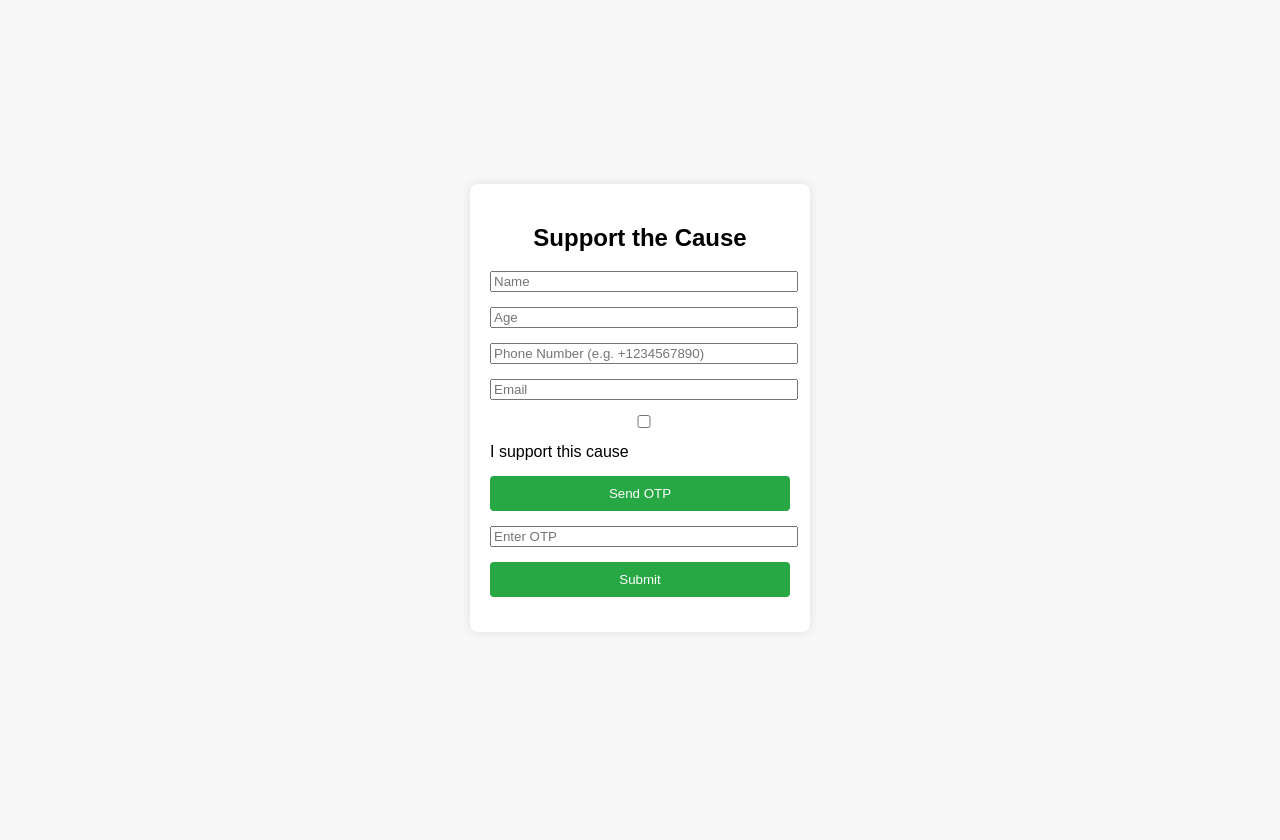
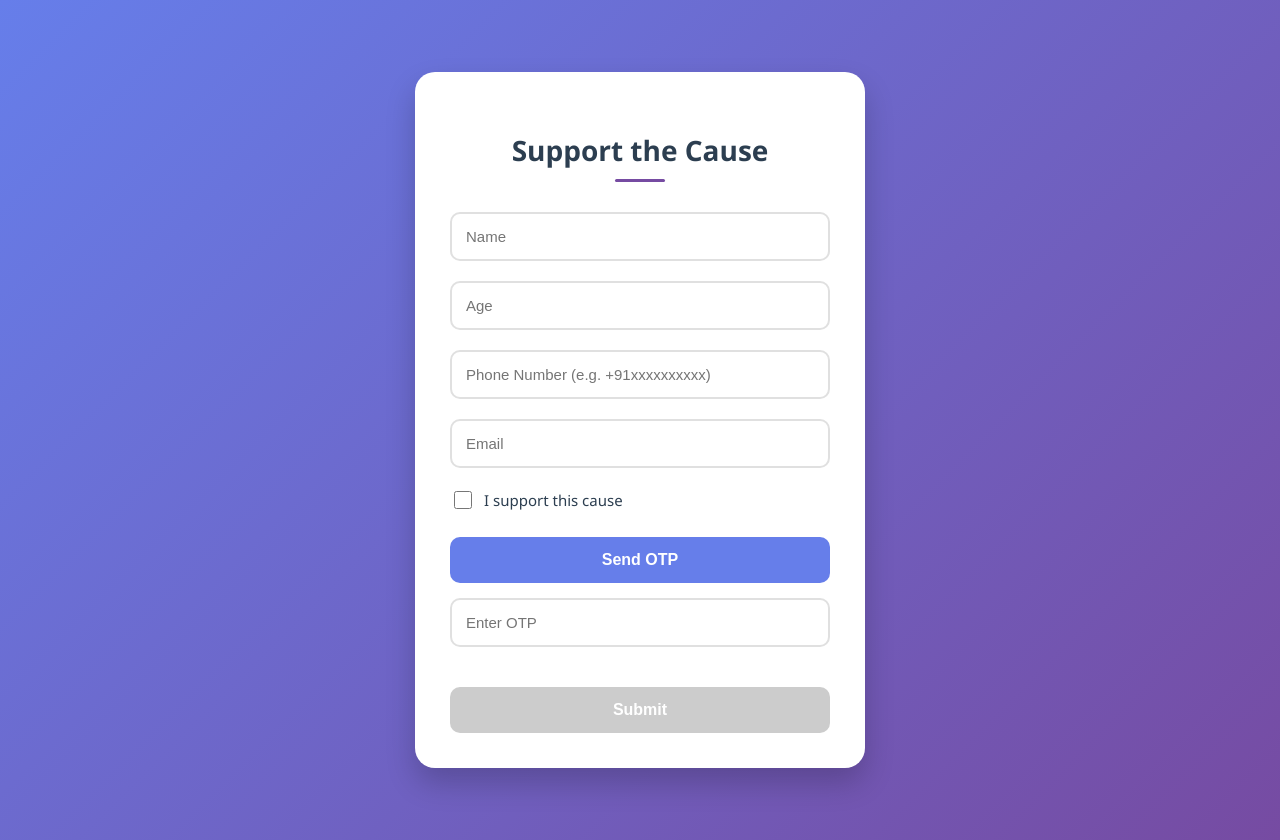
Before and after one commit to MistyDragon7/cause-registration, a Django app: page / in a window 1280 px wide. Before the commit the page ends 597 px from the top, so only its background shows below. Run offline with Django 5.2, Linux system fonts and the light colour scheme.

Commit message:
Improved visuals and made clicking the checkbox compulsory.

```diff
--- a/cause_registration/settings.py
+++ b/cause_registration/settings.py
@@ -29,7 +29,7 @@ ALLOWED_HOSTS = ['localhost', '127.0.0.1']
 
 
 TWILIO_ACCOUNT_SID = 'AC068a8175b74b797837b6c324d44401bc'
-TWILIO_AUTH_TOKEN = 'd5965eacb93399a92ed29dffcaadad46'
+TWILIO_AUTH_TOKEN = 'f294a43972e77b861d431f4c0887943e'
 TWILIO_PHONE_NUMBER = '+17242160966'
 # Application definition
 
--- a/register/templates/register.html
+++ b/register/templates/register.html
@@ -4,79 +4,250 @@
     <title>Register for the Cause</title>
     <style>
         body {
-            font-family: Arial, sans-serif;
-            background: #f7f7f7;
+            font-family: 'Segoe UI', Tahoma, Geneva, Verdana, sans-serif;
+            background: linear-gradient(135deg, #667eea 0%, #764ba2 100%);
             display: flex;
             justify-content: center;
             align-items: center;
             height: 100vh;
+            margin: 0;
+            padding: 20px;
         }
+
         form {
             background: white;
-            padding: 20px;
-            border-radius: 8px;
-            box-shadow: 0 0 10px rgba(0, 0, 0, 0.1);
-            width: 300px;
+            padding: 35px;
+            border-radius: 20px;
+            box-shadow: 0 15px 30px rgba(0, 0, 0, 0.2);
+            width: 380px;
+            transition: transform 0.3s ease;
         }
-        input, label, button {
+
+        form:hover {
+            transform: translateY(-5px);
+        }
+
+        h2 {
+            color: #2c3e50;
+            margin-bottom: 30px;
+            font-size: 28px;
+            text-align: center;
+            position: relative;
+        }
+
+        h2:after {
+            content: '';
             display: block;
+            width: 50px;
+            height: 3px;
+            background: #764ba2;
+            margin: 10px auto 0;
+            border-radius: 2px;
+        }
+
+        input[type="text"],
+        input[type="number"],
+        input[type="email"] {
             width: 100%;
+            padding: 14px;
+            margin-bottom: 20px;
+            border: 2px solid #e0e0e0;
+            border-radius: 10px;
+            font-size: 15px;
+            transition: all 0.3s ease;
+            box-sizing: border-box;
+        }
+
+        input[type="text"]:focus,
+        input[type="number"]:focus,
+        input[type="email"]:focus {
+            border-color: #764ba2;
+            box-shadow: 0 0 0 3px rgba(118, 75, 162, 0.1);
+            outline: none;
+        }
+
+        label {
+            display: flex;
+            align-items: center;
+            margin-bottom: 25px;
+            color: #2c3e50;
+            font-size: 15px;
+            cursor: pointer;
+            user-select: none;
+        }
+
+        input[type="checkbox"] {
+            margin-right: 12px;
+            width: 18px;
+            height: 18px;
+            accent-color: #764ba2;
+        }
+
+        button {
+            width: 100%;
+            padding: 14px;
+            border: none;
+            border-radius: 10px;
+            font-size: 16px;
+            font-weight: 600;
+            cursor: pointer;
+            transition: all 0.3s ease;
+            position: relative;
+            overflow: hidden;
+        }
+
+        button:first-of-type {
+            background: #667eea;
+            color: white;
             margin-bottom: 15px;
         }
-        button {
-            background: #28a745;
+
+        button:last-of-type {
+            background: #764ba2;
             color: white;
-            padding: 10px;
-            border: none;
-            border-radius: 4px;
-            cursor: pointer;
         }
-        button:hover {
-            background: #218838;
+
+        button:disabled {
+            background: #cccccc;
+            cursor: not-allowed;
+            transform: none;
+        }
+
+        button:not(:disabled):hover {
+            transform: translateY(-2px);
+            box-shadow: 0 5px 15px rgba(0, 0, 0, 0.1);
+        }
+
+        #otp {
+            margin-bottom: 20px;
+        }
+
+        .input-group {
+            position: relative;
+            margin-bottom: 20px;
+        }
+
+        .input-group input {
+            margin-bottom: 0;
+        }
+
+        .input-group input:focus + .focus-border {
+            width: 100%;
+            transition: 0.4s;
+        }
+
+        .focus-border {
+            position: absolute;
+            bottom: 0;
+            left: 50%;
+            width: 0;
+            height: 2px;
+            background-color: #764ba2;
+            transition: 0.4s;
+            transform: translateX(-50%);
+        }
+
+        @media (max-width: 480px) {
+            form {
+                width: 100%;
+                padding: 25px;
+            }
         }
     </style>
 </head>
+
 <body>
     <form id="registration-form">
-        <h2 style="text-align: center;">Support the Cause</h2>
+        <h2>Support the Cause</h2>
+        <div class="input-group">
             <input type="text" name="name" placeholder="Name" required>
+            <span class="focus-border"></span>
+        </div>
+        <div class="input-group">
             <input type="number" name="age" placeholder="Age" required>
-        <input type="text" name="phno" placeholder="Phone Number (e.g. +1234567890)" required>
+            <span class="focus-border"></span>
+        </div>
+        <div class="input-group">
+            <input type="text" name="phno" placeholder="Phone Number (e.g. +91xxxxxxxxxx)" required>
+            <span class="focus-border"></span>
+        </div>
+        <div class="input-group">
             <input type="email" name="email" placeholder="Email" required>
-        <label><input type="checkbox" name="support"> I support this cause</label>
+            <span class="focus-border"></span>
+        </div>
+        <label><input type="checkbox" name="support" id="support-checkbox"> I support this cause</label>
         <button type="button" onclick="sendOTP()">Send OTP</button>
+        <div class="input-group">
             <input type="text" id="otp" placeholder="Enter OTP">
-        <button type="button" onclick="submitForm()">Submit</button>
+            <span class="focus-border"></span>
+        </div>
+        <button type="button" onclick="submitForm()" id="submit-button" disabled>Submit</button>
     </form>
 
+
     <script>
-        function sendOTP() {
-            const form = document.forms['registration-form'];
-            const phno = form.phno.value;
-            fetch('/send_otp/', {
+    // Add checkbox event listener to enable/disable submit button
+    document.getElementById('support-checkbox').addEventListener('change', function() {
+        document.getElementById('submit-button').disabled = !this.checked;
+    });
+
+    async function sendOTP() {
+        const phoneNumber = document.querySelector('input[name="phno"]').value;
+
+        try {
+            const response = await fetch('/send_otp/', {
                 method: 'POST',
-                headers: {'Content-Type': 'application/json'},
-                body: JSON.stringify({ phno })
-            }).then(res => res.json()).then(data => alert(data.status));
+                headers: {
+                    'Content-Type': 'application/json',
+                },
+                body: JSON.stringify({
+                    phno: phoneNumber
+                })
+            });
+
+            const data = await response.json();
+            if (data.status === "OTP sent") {
+                alert("OTP has been sent to your phone number!");
+            } else {
+                alert("Error sending OTP: " + data.message);
+            }
+        } catch (error) {
+            alert("Error sending OTP: " + error);
+        }
     }
 
-        function submitForm() {
-            const form = document.forms['registration-form'];
-            const data = {
-                name: form.name.value,
-                age: form.age.value,
-                phno: form.phno.value,
-                email: form.email.value,
-                support: form.support.checked,
+    async function submitForm() {
+        const form = document.getElementById('registration-form');
+        const formData = {
+            name: form.querySelector('input[name="name"]').value,
+            age: form.querySelector('input[name="age"]').value,
+            phno: form.querySelector('input[name="phno"]').value,
+            email: form.querySelector('input[name="email"]').value,
+            support: form.querySelector('input[name="support"]').checked,
             otp: document.getElementById('otp').value
         };
 
-            fetch('/verify/', {
+        try {
+            const response = await fetch('/verify/', {
                 method: 'POST',
-                headers: {'Content-Type': 'application/json'},
-                body: JSON.stringify(data)
-            }).then(res => res.json()).then(data => alert(data.status));
+                headers: {
+                    'Content-Type': 'application/json',
+                },
+                body: JSON.stringify(formData)
+            });
+
+            const data = await response.json();
+            if (data.status === "success") {
+                alert("Registration successful!");
+                form.reset();
+            } else {
+                alert("Invalid OTP. Please try again.");
+            }
+        } catch (error) {
+            alert("Error submitting form: " + error);
+        }
     }
 </script>
+
 </body>
 </html>
```
Lines whose indentation alone changed are shown as unchanged.
